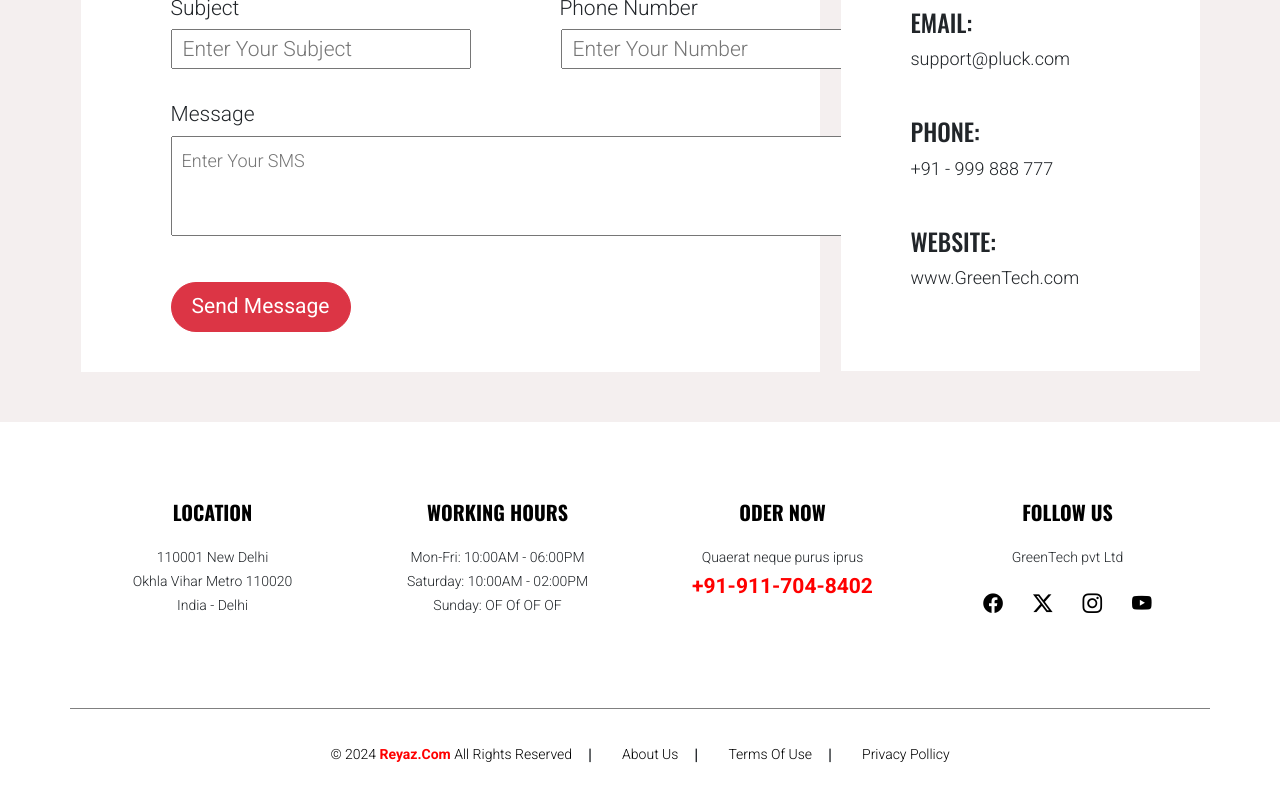
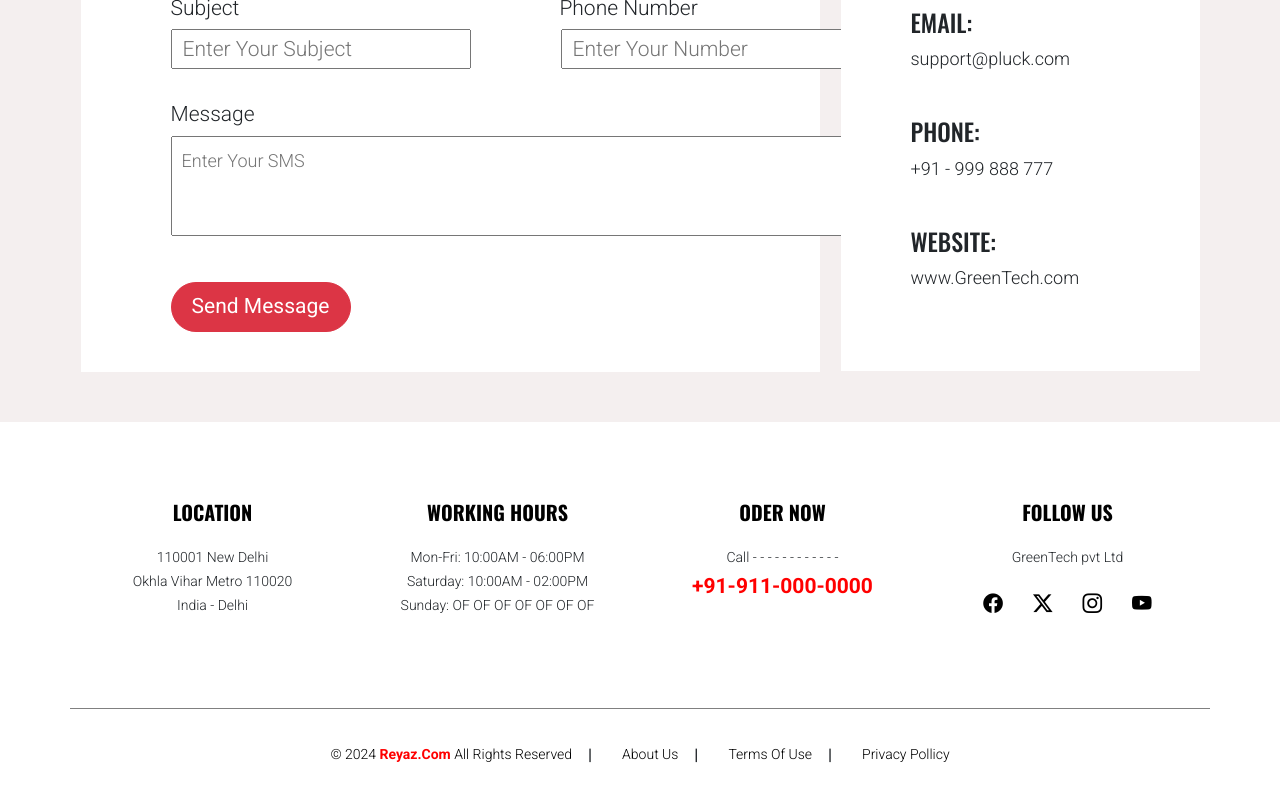
Before and after one commit to Hero-with-code/Burger-Shop, a React (Create React App) app: page / in a window 1280 px wide. Shown: the part 9219-10019 px from the top of the page. Built offline with nearby package versions, Linux system fonts and the light colour scheme.

Commit message:
full site degins

```diff
--- a/src/Components/Layouts/Footer.js
+++ b/src/Components/Layouts/Footer.js
@@ -43,14 +43,14 @@ function Footer() {
                 <h5>Working Hours</h5>
                 <p>Mon-Fri: 10:00AM - 06:00PM</p>
                 <p>Saturday: 10:00AM - 02:00PM</p>
-                <p>Sunday: OF Of OF OF </p>
+                <p>Sunday: OF OF OF OF OF OF OF </p>
               </div>
           </Col>
           <Col sm={6} lg={3} className="mb-4 mb-lg-0">
               <div className="text-center">
                 <h5>Oder Now</h5>
-                <p>Quaerat neque purus iprus</p>
-                <p><Link to="9117048402" className="calling">+91-911-704-8402</Link></p>
+                <p>Call - - - - - - - - - - - -</p>
+                <p><Link to="9117048402" className="calling">+91-911-000-0000</Link></p>
               </div>
           </Col>
           <Col sm={6} lg={3} className="mb-4 mb-lg-0">
```
